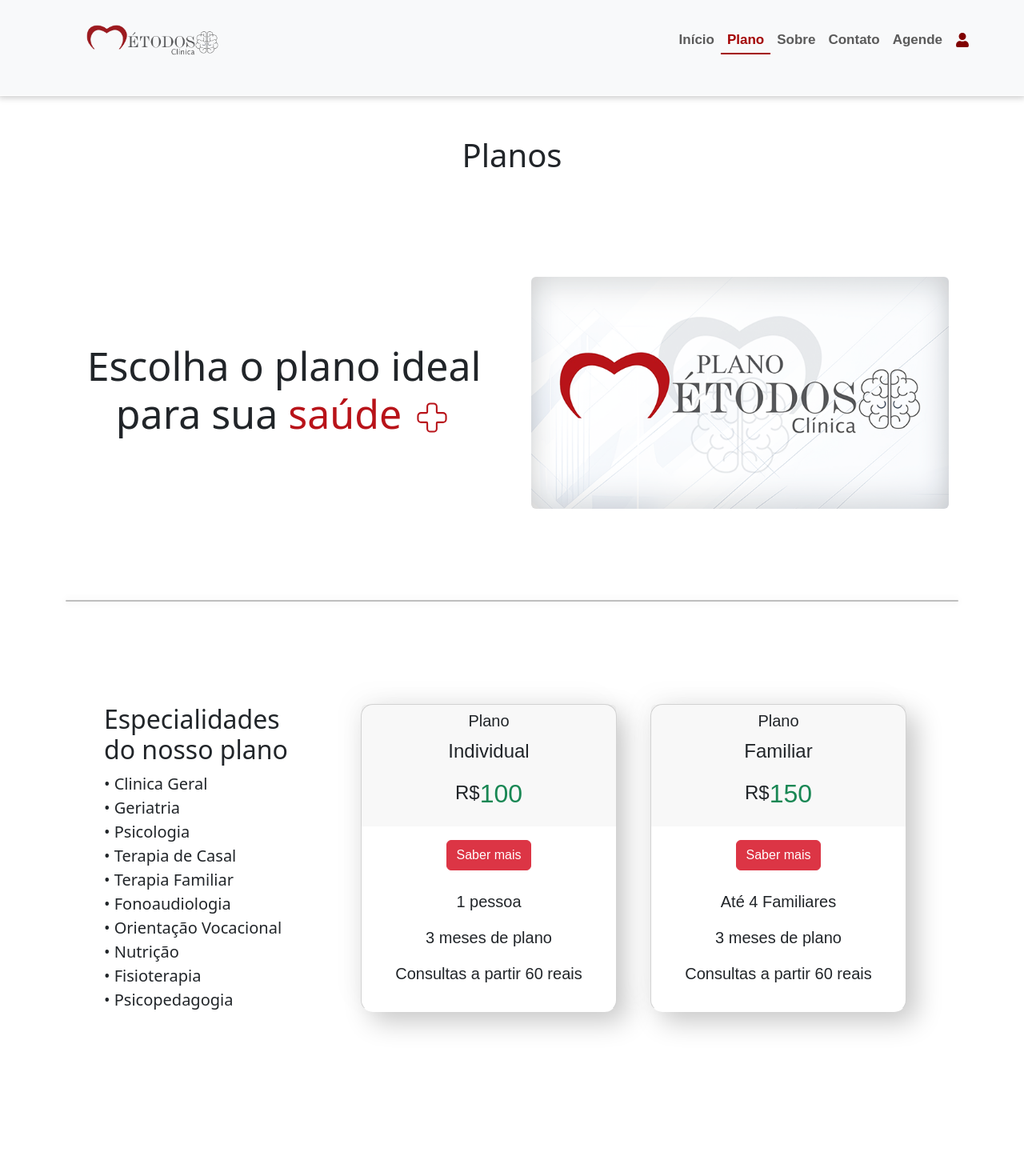
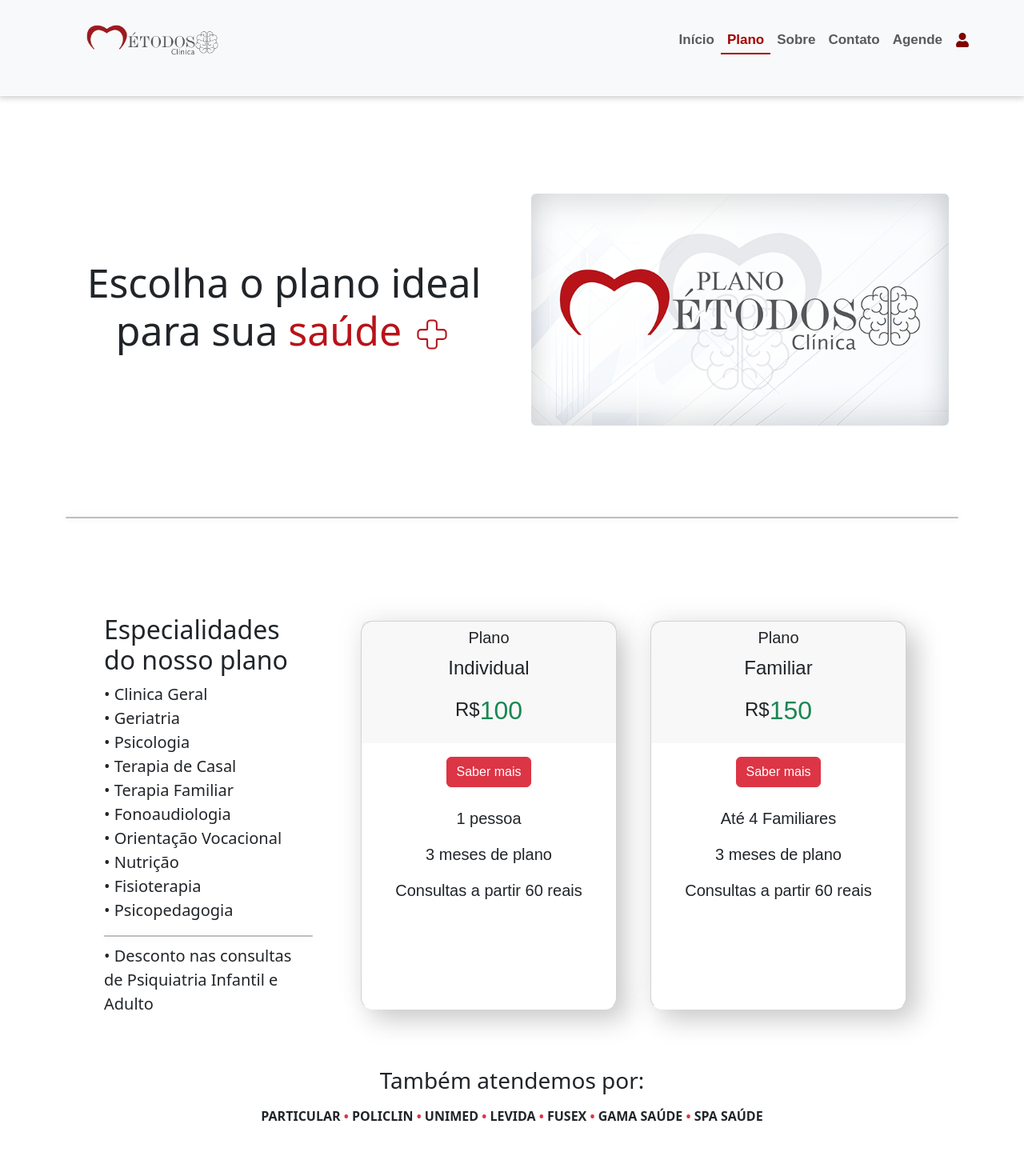
Before and after one commit to PedroOmeeti/clinica-metodos-principal, a React (Create React App) app: page /plano in a window 1280 px wide. Shown: the part 20-1490 px from the top of the page at 80% size. Built offline with nearby package versions, Linux system fonts and the light colour scheme.

Commit message:
Ajustes no plano.js

```diff
--- a/src/components/Plano.components.css
+++ b/src/components/Plano.components.css
@@ -51,7 +51,6 @@
 }
 
 .corpo {
-    margin-bottom: 200px;
     margin-top: 120px;
 }
 
--- a/src/components/pages/Plano.js
+++ b/src/components/pages/Plano.js
@@ -11,13 +11,9 @@
   return (
     <div>
       <Container >
-        <Row>
-          <h1 className="mt-5 text-center">Planos</h1>
-
-        </Row>
 
         <Row className="cabecalho mt-5 text-center">
-          <Col xs="12" md="12" lg="6"  className="textoimg text-center d-flex align-items-center justify-content-center">
+          <Col xs="12" md="12" lg="6" className="textoimg text-center d-flex align-items-center justify-content-center">
             <h1 className="texto mt-5 fs-4">Escolha o plano ideal para sua <span className="bordo">saúde </span> <span className="icone"><CiMedicalCross /></span></h1>
           </Col>
           <Col className="d-flex text-center justify-content-md-end justify-content-center mt-5 p-4">
@@ -42,6 +38,8 @@
               <li>• Nutrição </li>
               <li>• Fisioterapia </li>
               <li>• Psicopedagogia </li>
+              <hr className="mt-3 custom-hr"></hr>
+              <li className="mt-2   ">• Desconto nas consultas de Psiquiatria Infantil e Adulto </li>
             </ul>
           </Col>
           <Col xs="12" md="6" lg="4" className="d-flex justify-content-md-end justify-content-center mb-3">
@@ -87,6 +85,12 @@
             </Card>
           </Col>
         </Row>
+        <Row>
+          <Col className="text-center mt-5 mb-5">
+            <h3 className="mb-3">Também atendemos por:</h3>
+            <p className="bottom"><b>PARTICULAR <span className="text-danger">•</span> POLICLIN <span className="text-danger">•</span> UNIMED <span className="text-danger">•</span> LEVIDA <span className="text-danger">•</span> FUSEX <span className="text-danger">•</span> GAMA SAÚDE <span className="text-danger">•</span> SPA SAÚDE </b></p>
+          </Col>
+        </Row>
 
 
       </Container>
```
